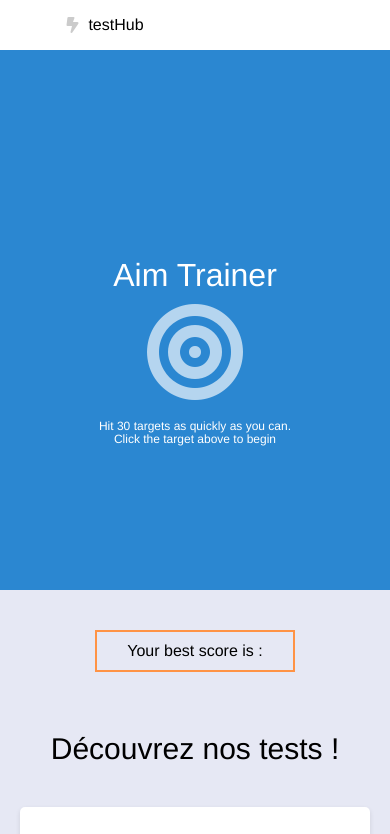
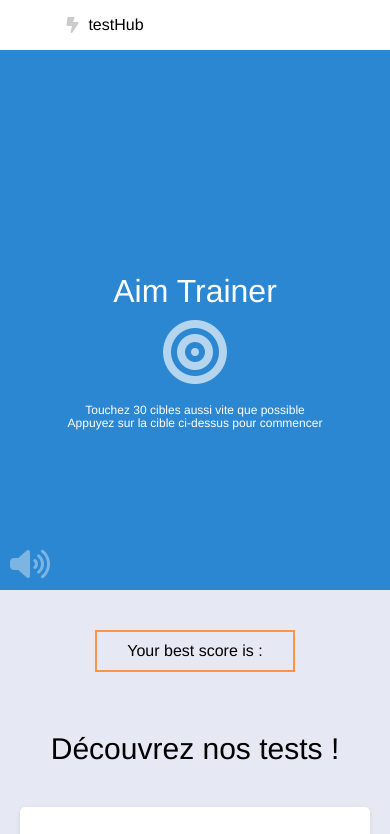
Before and after one commit to BenoitDesnos/TestHub, a React (Create React App) app: page /aimTrainer in a window 390 px wide. Shown: the top 834 px of the page. Built offline with nearby package versions, Linux system fonts and the light colour scheme.

Commit message:
responsiv done

```diff
--- a/src/components/games/Reaction/ReactionTest.jsx
+++ b/src/components/games/Reaction/ReactionTest.jsx
@@ -130,6 +130,8 @@ function Reaction({ setBest }) {
           <h1 className="reaction__text__title">Reaction Time Test</h1>
           <p className="reaction__text__paragraph">
             Quand la couleur devient verte, cliquez aussi vite que possible.
+            <br />
+            Cliquez n'importe ou pour commencer.
           </p>
         </div>
       ) : testState === "await" ? (
--- a/src/components/games/aimTrainer/AimTrainerTest.jsx
+++ b/src/components/games/aimTrainer/AimTrainerTest.jsx
@@ -43,12 +43,11 @@ function AimTrainerTest({ setBest }) {
   }
 
   function targetPositionGenerator() {
-    let randomX = Number((Math.random() * 80 + 10).toFixed(0));
-    let randomY = Number((Math.random() * 80 + 10).toFixed(0));
+    let randomX = Number((Math.random() * 70 + 15).toFixed(0));
+    let randomY = Number((Math.random() * 70 + 15).toFixed(0));
     const target = document.querySelector(".fa-bullseye");
     target.style.left = `${randomX}%`;
     target.style.top = `${randomY}%`;
-    console.log(randomX, randomY);
   }
 
   function averageResult() {
@@ -90,8 +89,8 @@ function AimTrainerTest({ setBest }) {
             }}
           ></i>
           <div className="aim__text__paragraph">
-            <p>Hit {attempt} targets as quickly as you can.</p>
-            <p>Click the target above to begin</p>
+            <p>Touchez {attempt} cibles aussi vite que possible</p>
+            <p>Appuyez sur la cible ci-dessus pour commencer</p>
           </div>
           {isSoundOn ? (
             <i
--- a/src/pages/games/Reaction.jsx
+++ b/src/pages/games/Reaction.jsx
@@ -7,7 +7,6 @@ function Reaction() {
 
   useEffect(() => {
     if (localStorage.getItem("savedAverage")) {
-      console.log(localStorage.key("savedAverage"));
       let storedResults = JSON.parse(localStorage.getItem("savedAverage"));
       setBest(Math.min(...storedResults));
     }
--- a/src/styles/components/_aimTrainer.scss
+++ b/src/styles/components/_aimTrainer.scss
@@ -71,6 +71,11 @@
             font-size: 6rem;
             color: white;
             caret-color: transparent;
+            z-index: 2;
+
+            @media screen and (max-width: 850px) {
+                font-size: 4rem;
+            }
 
             &.absolute {
                 position: absolute;
@@ -87,10 +92,11 @@
         &__volume {
             position: absolute;
             bottom: 10px;
-            left: -40px;
+            left: 10px;
             font-size: 2rem;
             cursor: pointer;
             color: rgba(255, 255, 255, 0.384);
+            z-index: 1;
 
             &:hover {
                 color: white;
```
